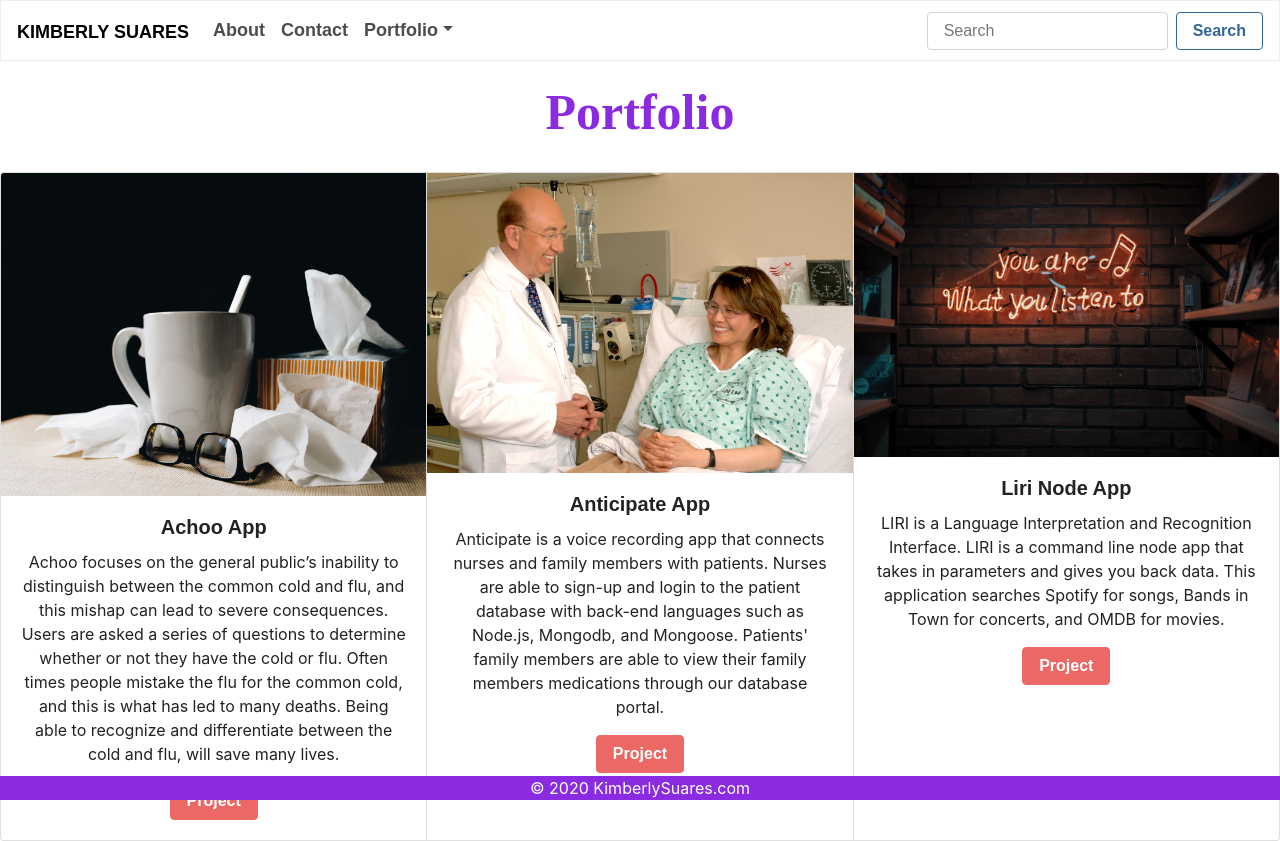
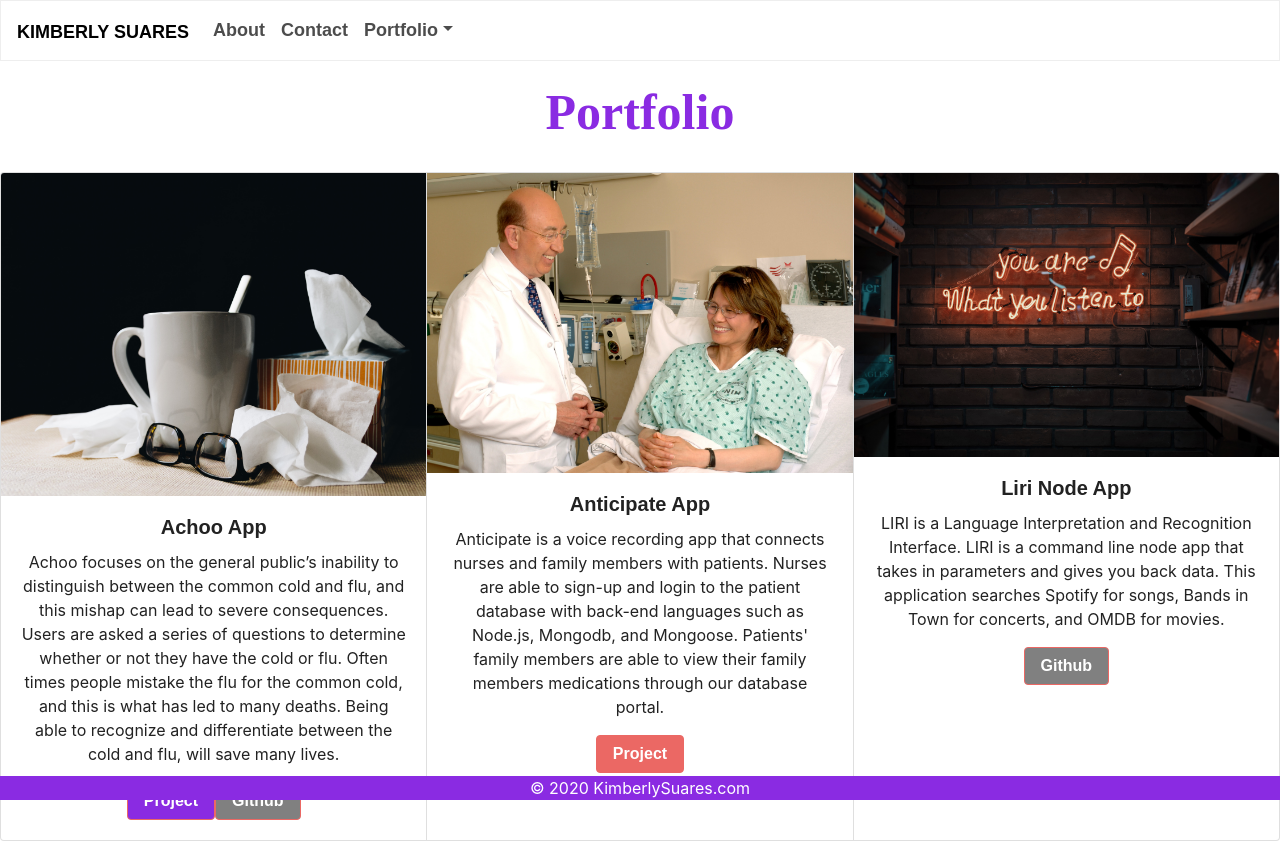
Before and after one commit to ksuares1/kimberly-, a React (Create React App) app in the folder client/: page /portfolio in a window 1280 px wide. Built offline with nearby package versions, Linux system fonts and the light colour scheme; a web font is replaced by a local one.

Commit message:
updating css

```diff
--- a/client/src/components/About/index.css
+++ b/client/src/components/About/index.css
@@ -23,3 +23,10 @@
 @media(max-width:1024px){
 
 }
+
+.skills{
+    font-family:'Merriweather';
+    font-size: 40px;
+    color:blueviolet;
+     font-weight: bold;
+}
--- a/client/src/components/About/index.js
+++ b/client/src/components/About/index.js
@@ -42,7 +42,7 @@ function AboutComponent() {
             </br>
 
             <div>
-                <h1 className="text-align:center">Skills</h1>
+                <h1 className="skills text-align:center">Skills</h1>
 
                 <div className="skills-conatainer">
                     <div className="featured-on-alerts">
--- a/client/src/components/Nav/index.js
+++ b/client/src/components/Nav/index.js
@@ -2,9 +2,9 @@ import React from "react";
 import Navbar from "react-bootstrap/Navbar";
 import Nav from "react-bootstrap/Nav";
 import NavDropdown from "react-bootstrap/NavDropdown";
-import Form from "react-bootstrap/Form";
-import FormControl from "react-bootstrap/FormControl";
-import Button from "react-bootstrap/Button";
+// import Form from "react-bootstrap/Form";
+// import FormControl from "react-bootstrap/FormControl";
+// import Button from "react-bootstrap/Button";
 
 function NavBar() {
     return (
@@ -24,10 +24,10 @@ function NavBar() {
               {/* <NavDropdown.Item href="/readygo">ReadyGo</NavDropdown.Item> */}
             </NavDropdown>
           </Nav>
-          <Form inline>
+          {/* <Form inline>
             <FormControl type="text" placeholder="Search" className="mr-sm-2" />
-            <Button variant="outline-info">Search</Button>
-          </Form>
+            <Button variant="outline-info">Search</Button>  */}
+          {/* </Form> */}
         </Navbar.Collapse>
       </Navbar>
 
--- a/client/src/components/Portfolio/index.css
+++ b/client/src/components/Portfolio/index.css
@@ -3,3 +3,13 @@
     font-size: 50px;
     color:blueviolet;
 }
+
+.git-btn{
+    background-color: grey;
+    color:white;
+}
+
+.project{
+    background-color: blueviolet;
+    color:white;
+}
--- a/client/src/components/Portfolio/index.js
+++ b/client/src/components/Portfolio/index.js
@@ -25,8 +25,11 @@ const PortfolioComponent = () => {
             deaths. Being able to recognize and differentiate between the cold and flu, will save many lives.
                     {/* <p href="https://ksuares1.github.io/Project1/"></p> */}
           </MDBCardText>
-          <MDBBtn href="https://ksuares1.github.io/Project1/" color="primary" size="md">
+          <MDBBtn className="project" href="https://ksuares1.github.io/Project1/" color="primary" size="md">
             Project
+          </MDBBtn>
+          <MDBBtn className="git-btn" href="https://github.com/ksuares1/Project1" color="primary" size="md">
+            Github
           </MDBBtn>
         </MDBCardBody>
       </MDBCard>
@@ -57,8 +60,8 @@ const PortfolioComponent = () => {
             LIRI is a Language Interpretation and Recognition Interface. LIRI is a command line node app that takes in parameters and gives you back data.
             This application searches Spotify for songs, Bands in Town for concerts, and OMDB for movies.
           </MDBCardText>
-          <MDBBtn href="https://github.com/ksuares1/liri-node-app" color="primary" size="md">
-            Project
+          <MDBBtn className="git-btn" href="https://github.com/ksuares1/liri-node-app" color="primary" size="md">
+            Github
           </MDBBtn>
         </MDBCardBody>
       </MDBCard>
```
